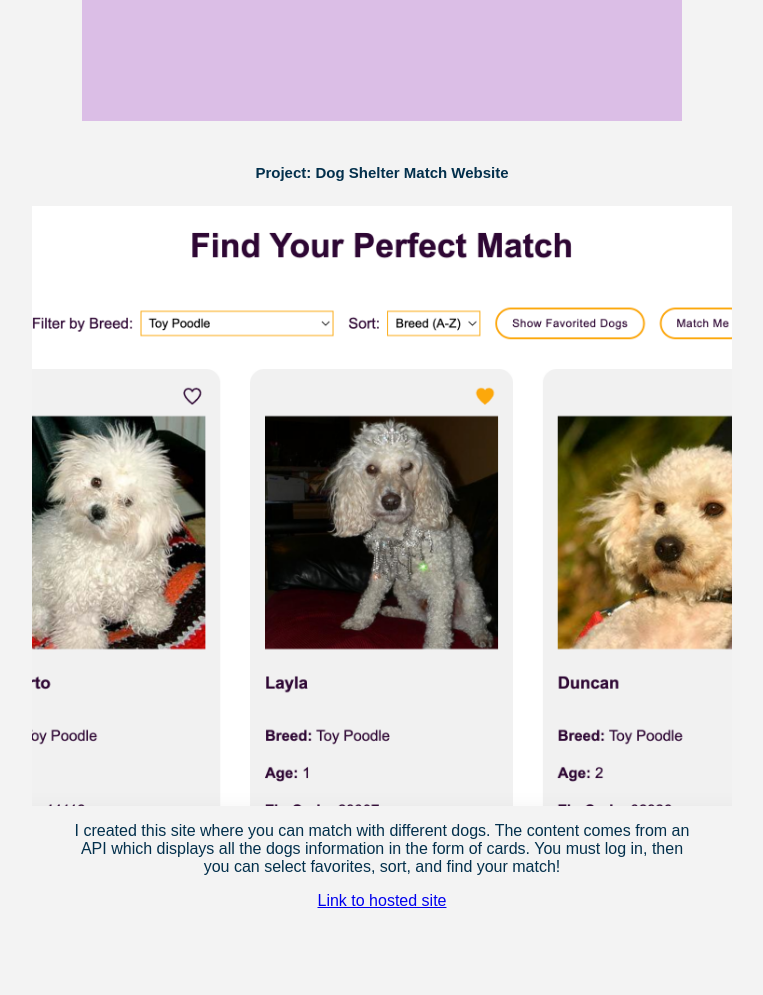
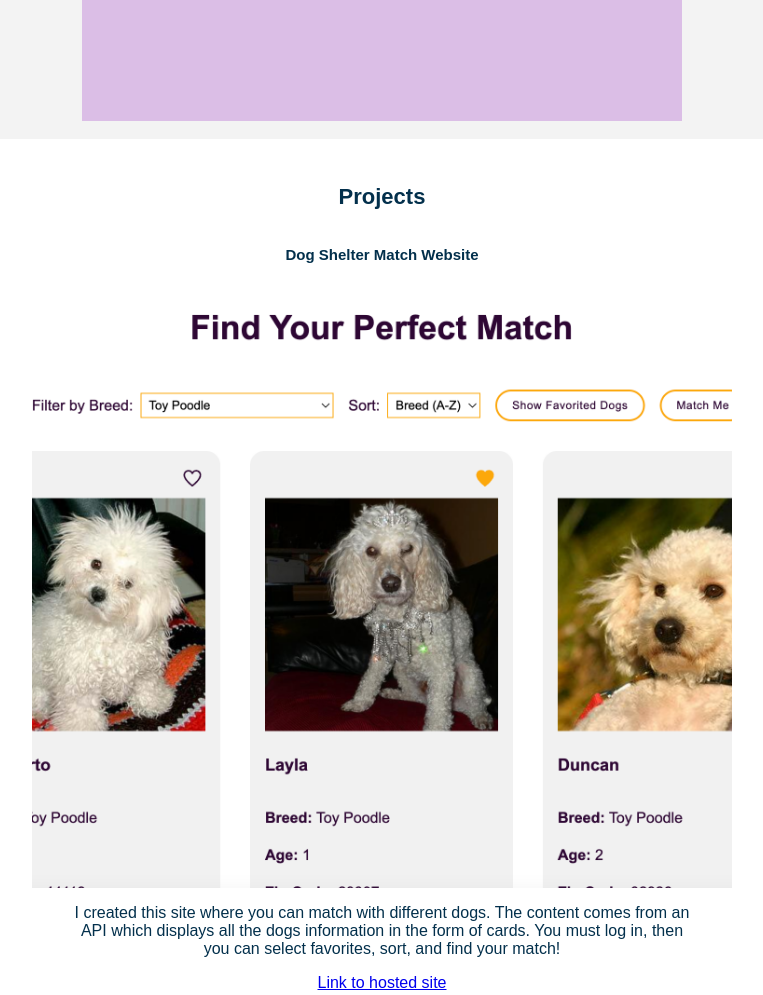
Before and after one commit to nwelsh/nwelsh.github.io, a website: page Projects.html in a window 1280 px wide. Shown: the part 2180-3175 px from the top of the page, without its empty margins (258-1021 px from the left). Before the commit the page ends 3098 px from the top, so only its background shows below. Drawn offline with Linux system fonts and the light colour scheme.

Commit message:
projects styling

```diff
--- a/Projects.html
+++ b/Projects.html
@@ -48,7 +48,11 @@
 
         <!-- https://nwelsh.github.io/dog-shelter-match/ -->
 
-        <h5 style=" font-size: 15px; text-align: center;"> Project: Dog Shelter Match Website </h5>
+        <div style="background: white; padding: .5rem;">
+
+        <h5 style="font-size: 22px; text-align: center;"> Projects </h5>
+
+        <h5 style=" font-size: 15px; text-align: center;"> Dog Shelter Match Website </h5>
         <div style="display: flex; width: 100%; justify-content:center; flex-direction: column; align-items: center;">
             <img src="./Images/dog-shelter-proj.png" height="600px" width="700px" style="object-fit: cover; align-self: center;">
             <div style="width: 50%; display: flex; flex-direction: column; align-items: center;">
@@ -56,6 +60,7 @@
             <a href="https://nwelsh.github.io/dog-shelter-match/" target="_blank">Link to hosted site</a>
         </div>
         </div>
+    </div>
 </body>
 
 </html>
```
